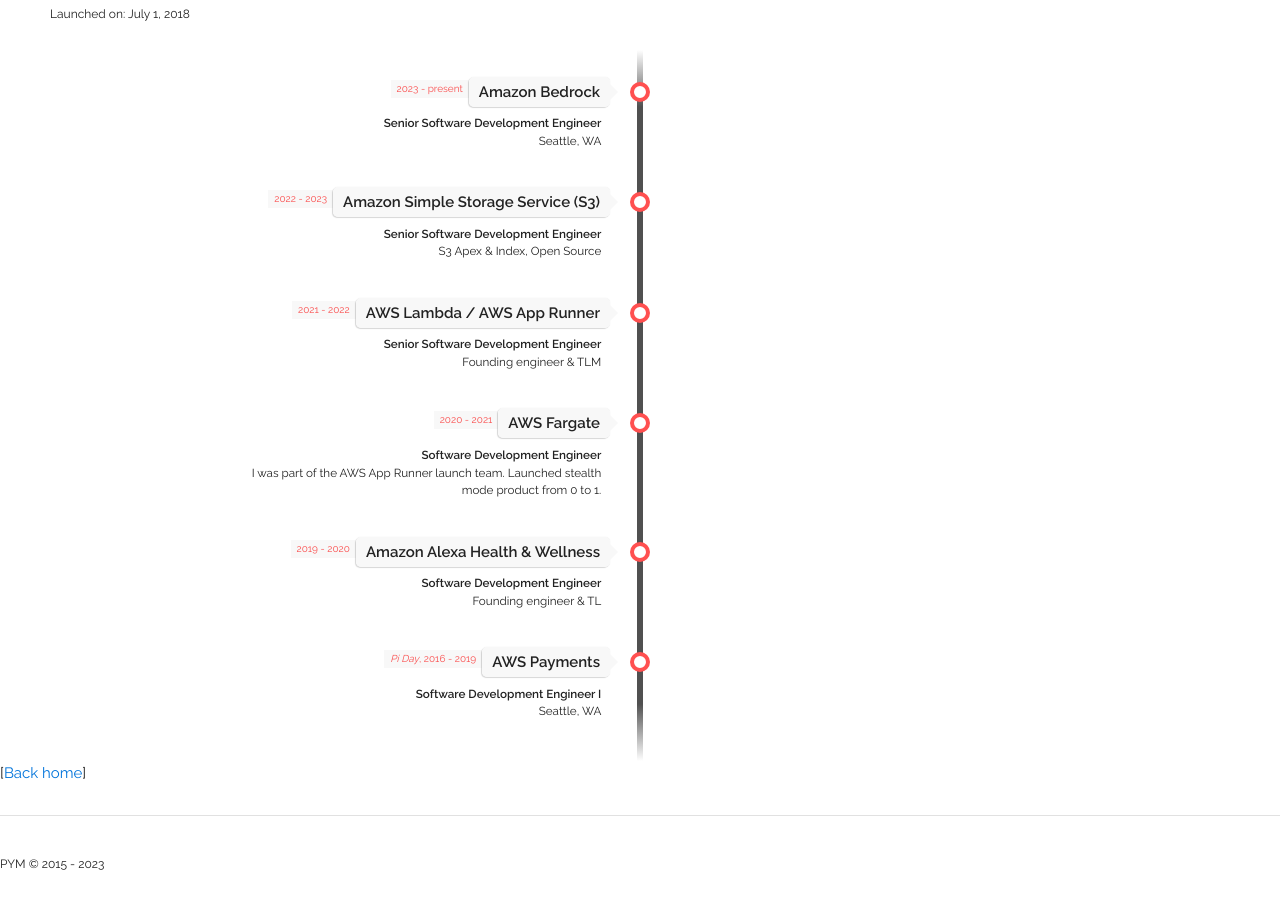
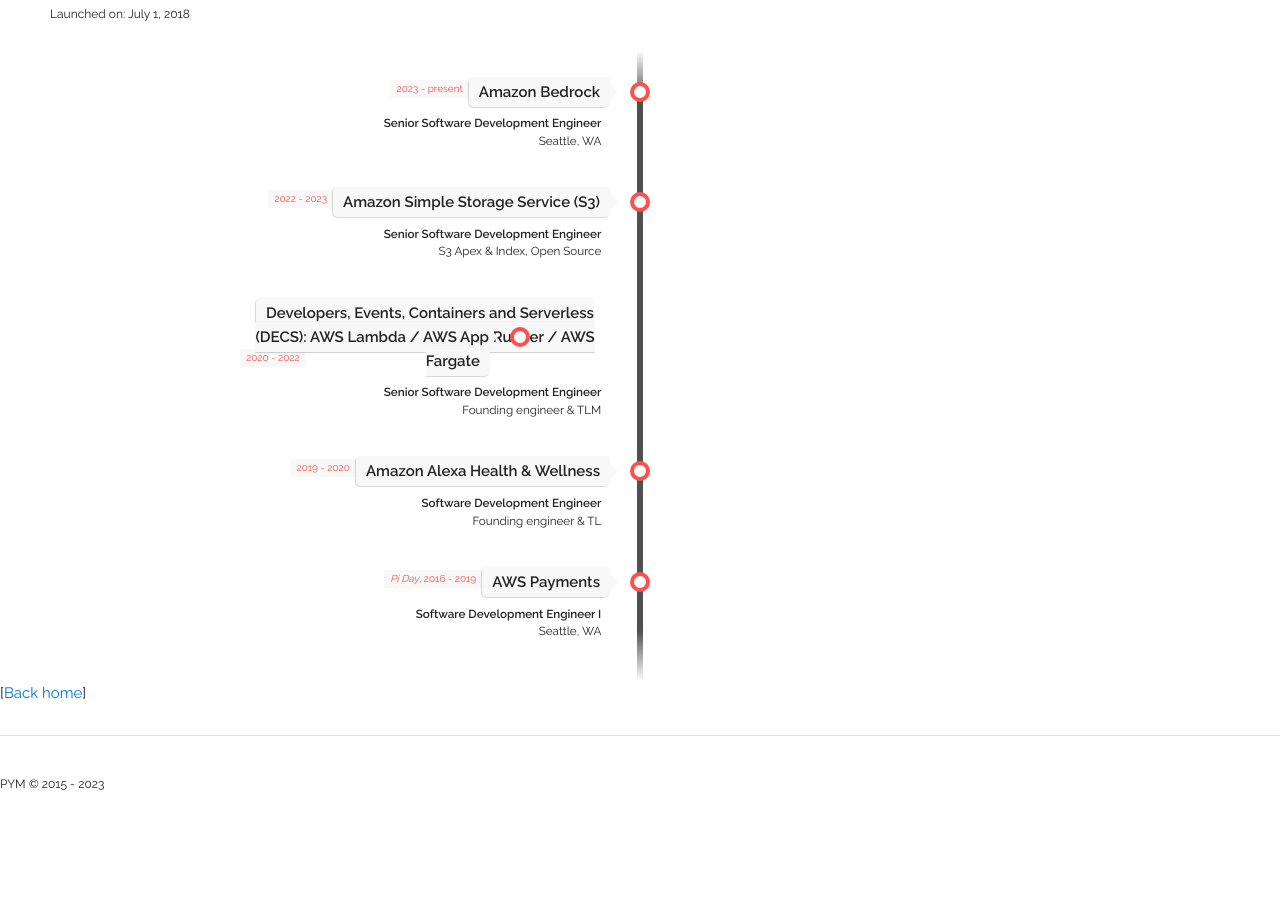
Before and after one commit to gfw001/gfw001.github.io, a Jekyll site: the page resume.html, which Jekyll copies as it is, in a window 1280 px wide and 900 px high, scrolled down 1150 px. Built offline with Jekyll 4.4.1, drawn with Linux system fonts in a browser that asks for light colours; after the commit the page ends 1970 px from its top, so only the background shows below that.

Commit message:
Update resume.html

```diff
--- a/resume.html
+++ b/resume.html
@@ -193,22 +193,10 @@
       <div class="direction-l">
 
         <div class="flag-wrapper">
-          <span class="flag">AWS Lambda / AWS App Runner</span>
-          <span class="time-wrapper"><span class="time">2021 - 2022</span></span>
+          <span class="flag">Developers, Events, Containers and Serverless (DECS): AWS Lambda / AWS App Runner / AWS Fargate</span>
+          <span class="time-wrapper"><span class="time">2020 - 2022</span></span>
         </div>
         <div class="desc"><b>Senior Software Development Engineer</b> <br/> Founding engineer & TLM</div>
-      </div>
-    </li>
-
-    <li>
-
-      <div class="direction-l">
-
-        <div class="flag-wrapper">
-          <span class="flag">AWS Fargate</span>
-          <span class="time-wrapper"><span class="time">2020 - 2021</span></span>
-        </div>
-        <div class="desc"><b>Software Development Engineer</b> <br/> I was part of the AWS App Runner launch team. Launched stealth mode product from 0 to 1.</div>
       </div>
     </li>
 
```
